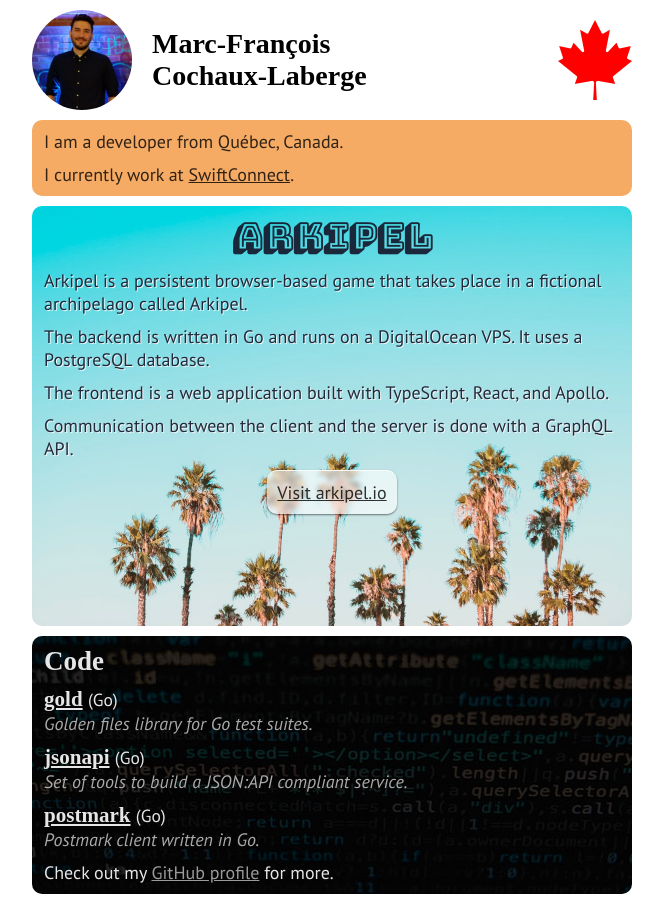
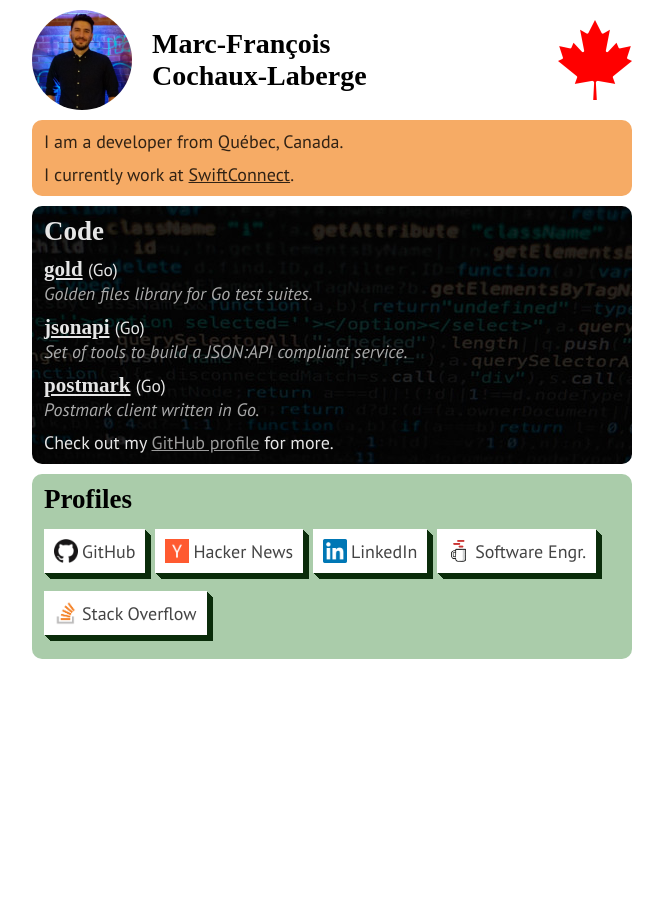
Before and after one commit to mfcochauxlaberge/mfcochauxlaberge.github.io, a plain HTML site: page index.html in a window 1280 px wide. Shown: the top 897 px of the page, without its empty margins (308-971 px from the left). After the commit the page ends 800 px from the top, so only its background shows below. Drawn offline with Linux system fonts and the light colour scheme; a web font is replaced by a local one.

Commit message:
Remove Arkipel box

```diff
--- a/index.html
+++ b/index.html
@@ -43,14 +43,14 @@
 					<p>I have strong technical skills in both backend (Go, SQL, Docker, APIs...) and
 						frontend (HTML, CSS, TypeScript, React, Svelte...).</p>
 				</div> -->
-				<div class="box box-arkipel">
+				<!-- <div class="box box-arkipel">
 					<h2>Arkipel</h2>
 					<p>Arkipel is a persistent browser-based game that takes place in a fictional archipelago called Arkipel.</p>
 					<p>The backend is written in Go and runs on a DigitalOcean VPS. It uses a PostgreSQL database.</p>
 					<p>The frontend is a web application built with TypeScript, React, and Apollo.</p>
 					<p>Communication between the client and the server is done with a GraphQL API.</p>
 					<a href="https://arkipel.io">Visit arkipel.io</a>
-				</div>
+				</div> -->
 				<div class="box box-code">
 					<h2>Code</h2>
 					<section class="project">
```
